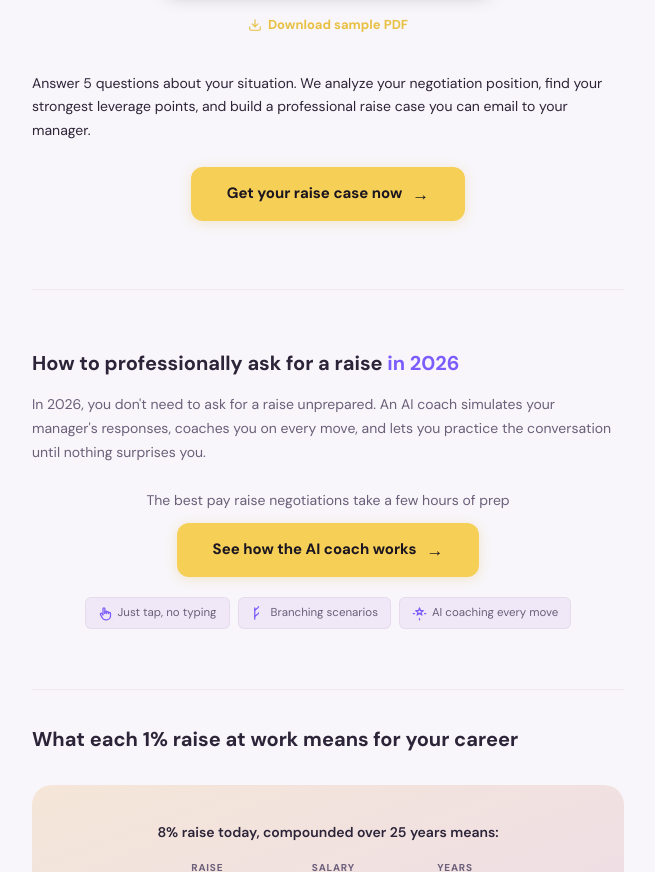
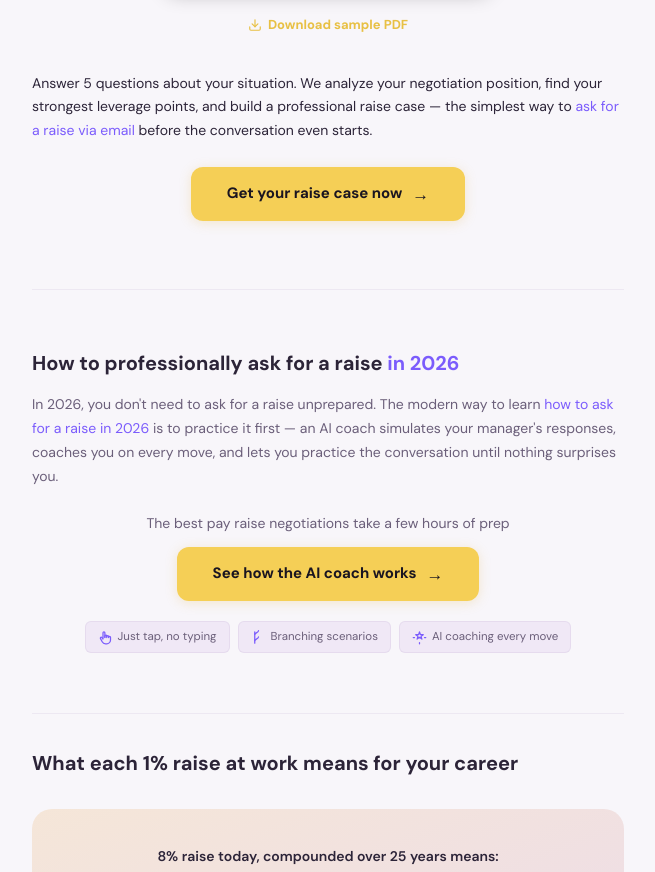
Before and after one commit to recomlinked/recomlinked-salary, a website: page public/raise/index.html in a window 1280 px wide. Shown: the part 2581-3453 px from the top of the page, without its empty margins (312-967 px from the left). Drawn offline with Linux system fonts and the light colour scheme; a web font is replaced by a local one.

Commit message:
Update index.html

```diff
--- a/public/raise/index.html
+++ b/public/raise/index.html
@@ -676,7 +676,7 @@ details p, .faq-a { font-size: 13px; color: var(--text2); line-height: 1.7; }
         <a href="/raise/sample-raise-case.pdf" download class="demo-text-cta" onclick="if(typeof gtag==='function')gtag('event','pdf_download',{file:'sample-raise-case',page:'landing'})" style="display:inline-flex;align-items:center;gap:6px;font-size:13px;margin-top:24px;"><svg width="14" height="14" viewBox="0 0 24 24" fill="none" stroke="currentColor" stroke-width="2" stroke-linecap="round"><path d="M21 15v4a2 2 0 01-2 2H5a2 2 0 01-2-2v-4"/><polyline points="7 10 12 15 17 10"/><line x1="12" y1="15" x2="12" y2="3"/></svg>Download sample PDF</a>
       </div>
 
-      <div style="margin-top:36px;font-size:14px;color:var(--text);line-height:1.7;">Answer 5 questions about your situation. We analyze your negotiation position, find your strongest leverage points, and build a professional raise case you can email to your manager.</div>
+      <div style="margin-top:36px;font-size:14px;color:var(--text);line-height:1.7;">Answer 5 questions about your situation. We analyze your negotiation position, find your strongest leverage points, and build a professional raise case — the simplest way to <a href="/raise-case/" style="color:var(--purple);text-decoration:none;">ask for a raise via email</a> before the conversation even starts.</div>
       <div style="margin-top:24px;margin-bottom:8px;text-align:center;"><a href="/raise-case/" class="cta-btn">Get your raise case now <span class="cta-arrow">→</span></a></div>
     </div>
 
@@ -684,7 +684,7 @@ details p, .faq-a { font-size: 13px; color: var(--text2); line-height: 1.7; }
     <div class="divider"></div>
     <div class="fade-in demo-section">
       <h2 class="section-title">How to professionally ask for a raise <span style="color:var(--purple)">in 2026</span></h2>
-      <p style="font-size:14px;color:var(--text2);line-height:1.7;margin:0 0 24px;">In 2026, you don't need to ask for a raise unprepared. An AI coach simulates your manager's responses, coaches you on every move, and lets you practice the conversation until nothing surprises you.</p>
+      <p style="font-size:14px;color:var(--text2);line-height:1.7;margin:0 0 24px;">In 2026, you don't need to ask for a raise unprepared. The modern way to learn <a href="/raise/coach/" style="color:var(--purple);text-decoration:none;">how to ask for a raise in 2026</a> is to practice it first — an AI coach simulates your manager's responses, coaches you on every move, and lets you practice the conversation until nothing surprises you.</p>
       <div style="text-align:center;margin-top:24px;font-size:14px;color:var(--text2);">The best pay raise negotiations take a few hours of prep</div>
       <div style="text-align:center;margin-top:12px;margin-bottom:12px;"><a href="/raise/coach/" class="cta-btn">See how the AI coach works <span class="cta-arrow">→</span></a></div>
       <div style="display:flex;justify-content:center;gap:8px;flex-wrap:wrap;margin-top:20px;">
```
